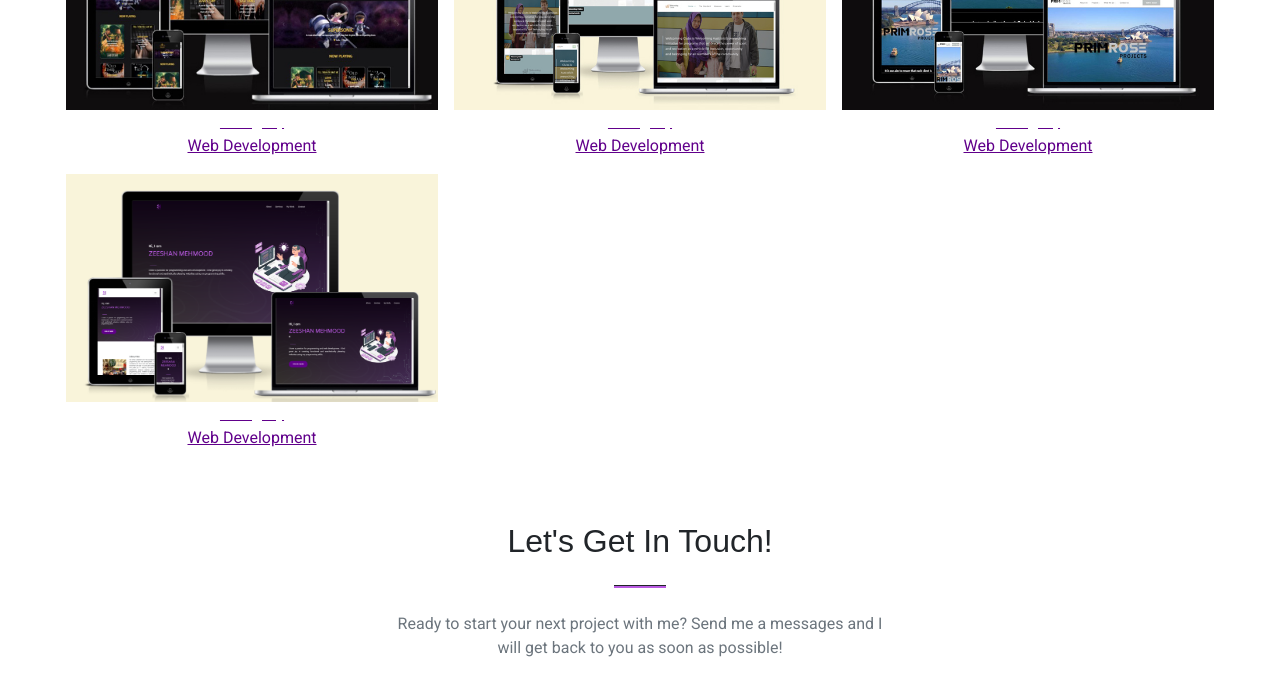
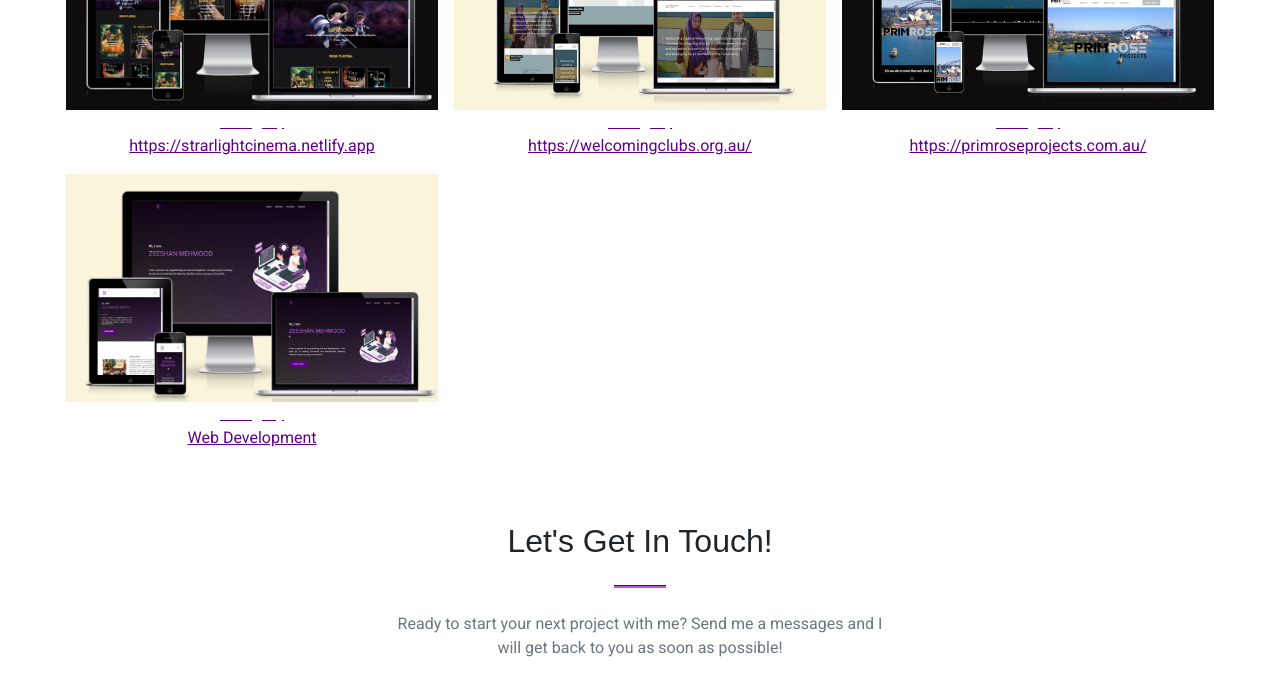
Before and after one commit to zeeshanmehmood59640/Profile, a plain HTML site: page index.html in a window 1280 px wide. Shown: the part 2620-3308 px from the top of the page. Drawn offline with nearby package versions, Linux system fonts and the light colour scheme; some packages are replaced by stand-ins of ours; a script that the page names is missing; a web font is replaced by a local one.

Commit message:
t deploy

```diff
--- a/index.html
+++ b/index.html
@@ -328,7 +328,7 @@
                                 <div class="project-category text-white-50 text-center">
                                     Category
                                 </div>
-                                <div class="project-name text-center">Web Development</div>
+                                <div class="project-name text-center">https://strarlightcinema.netlify.app</div>
                             </div>
                         </a>
                     </div>
@@ -347,7 +347,7 @@
                                 <div class="project-category text-white-50 text-center">
                                     Category
                                 </div>
-                                <div class="project-name text-center">Web Development</div>
+                                <div class="project-name text-center">https://welcomingclubs.org.au/</div>
                             </div>
                         </a>
                     </div>
@@ -366,7 +366,7 @@
                                 <div class="project-category text-white-50 text-center">
                                     Category
                                 </div>
-                                <div class="project-name text-center">Web Development</div>
+                                <div class="project-name text-center">https://primroseprojects.com.au/</div>
                             </div>
                         </a>
                     </div>
```
